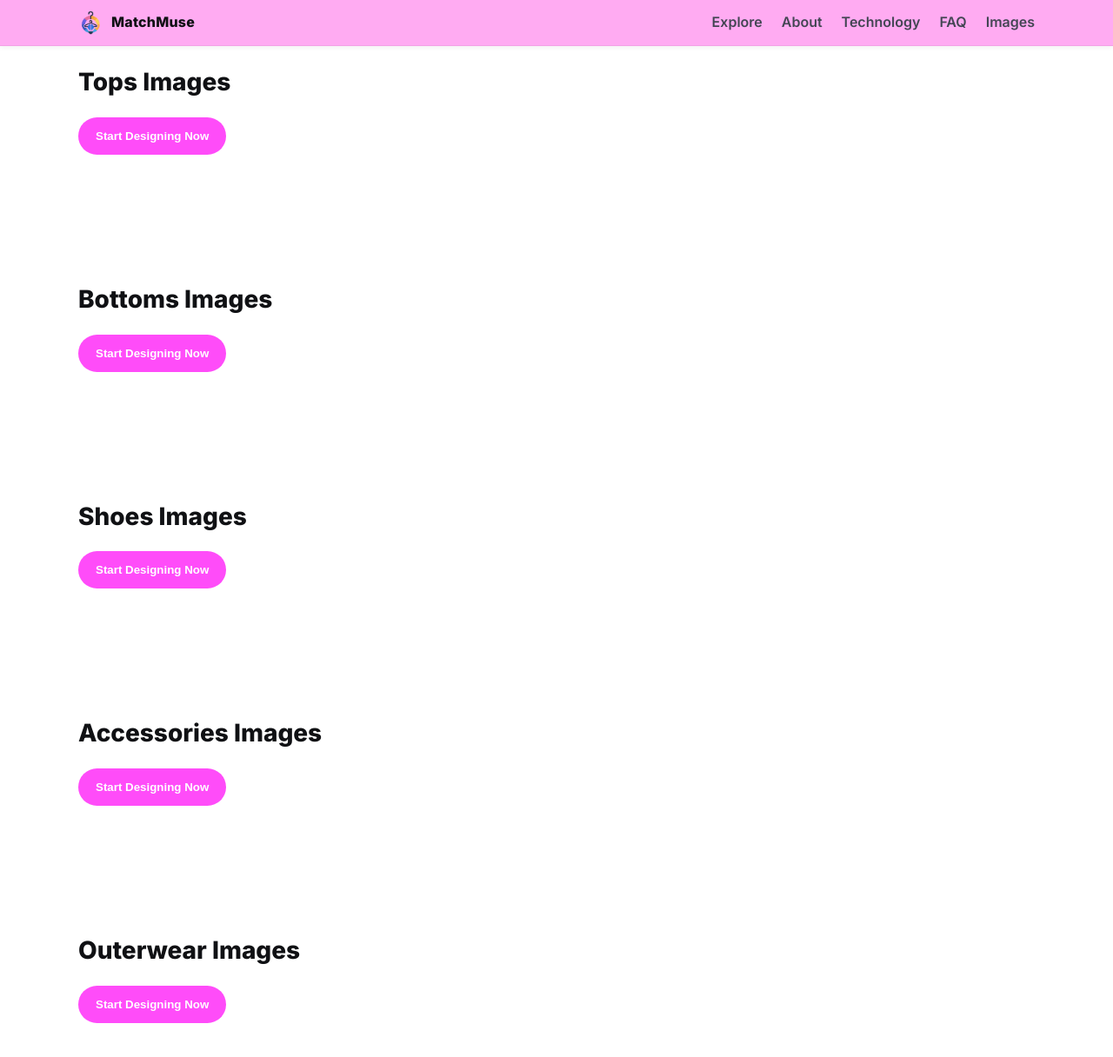
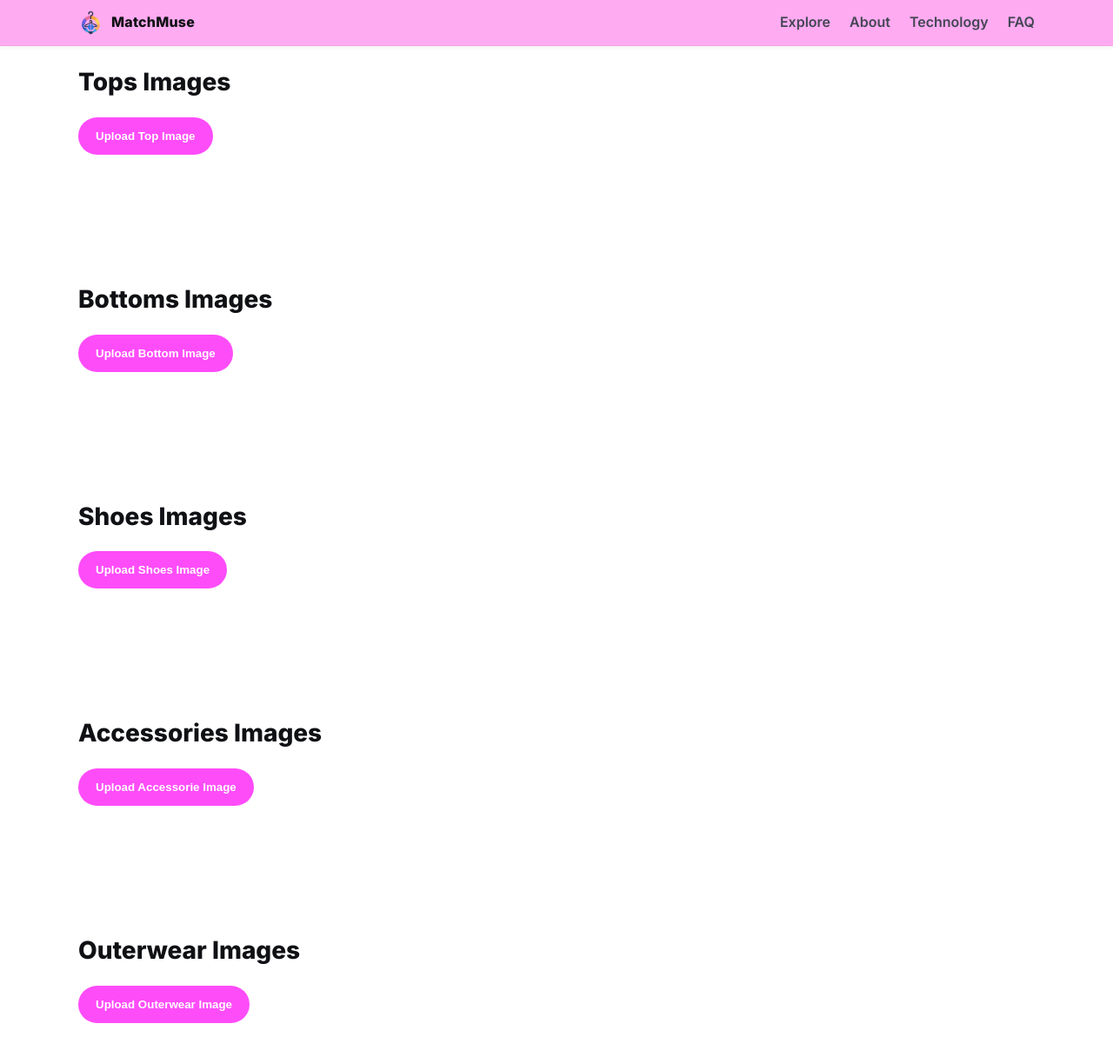
Before and after one commit to sofie-kirk22/DigitalWardrobe, a website: page public/web/gallery.html in a window 1280 px wide. Shown: the whole page at 87% size. Drawn offline with Linux system fonts and the light colour scheme; no server answers.

Commit message:
removed Images from the navigation bar in digitalWardrobe.html and gallery.html

```diff
--- a/public/web/gallery.html
+++ b/public/web/gallery.html
@@ -26,7 +26,6 @@
         <a href="./digitalWardrobe.html#about">About</a>
         <a href="./digitalWardrobe.html#technology">Technology</a>
         <a href="./digitalWardrobe.html#faq">FAQ</a>
-        <a href="./gallery.html">Images</a>
       </nav>
     </div>
   </header>
@@ -36,7 +35,7 @@
  <section id="topImages" class="section">
     <div class="container">
       <h2>Tops Images</h2>
-      <button id="uploadButtonTops" class="btn btn-primary">Start Designing Now</button>
+      <button id="uploadButtonTops" class="btn btn-primary">Upload Top Image</button>
       <div id="tops"></div>
     </div>
 </section>
@@ -45,7 +44,7 @@
 <section id="bottomImages" class="section">
     <div class="container">
       <h2>Bottoms Images</h2>
-      <button id="uploadButtonBottoms" class="btn btn-primary">Start Designing Now</button>
+      <button id="uploadButtonBottoms" class="btn btn-primary">Upload Bottom Image</button>
       <div id="bottoms"></div>
     </div>
 </section>
@@ -54,7 +53,7 @@
 <section id="shoeImages" class="section">
     <div class="container">
       <h2>Shoes Images</h2>
-      <button id="uploadButtonShoes" class="btn btn-primary">Start Designing Now</button>
+      <button id="uploadButtonShoes" class="btn btn-primary">Upload Shoes Image</button>
       <div id="shoes"></div>
     </div>
 </section>
@@ -63,7 +62,7 @@
 <section id="accessorieImages" class="section">
     <div class="container">
       <h2>Accessories Images</h2>
-      <button id="uploadButtonAccessories" class="btn btn-primary">Start Designing Now</button>
+      <button id="uploadButtonAccessories" class="btn btn-primary">Upload Accessorie Image</button>
       <div id="accessories"></div>
     </div>
 </section>
@@ -72,7 +71,7 @@
 <section id="outerwearImages" class="section">
     <div class="container">
       <h2>Outerwear Images</h2>
-      <button id="uploadButtonOuterwear" class="btn btn-primary">Start Designing Now</button>
+      <button id="uploadButtonOuterwear" class="btn btn-primary">Upload Outerwear Image</button>
       <div id="outerwear"></div>
     </div>
 </section>
```
Also changed, not shown: public/web/digitalWardrobe.html (+0 -1 lines), 1 other file.
